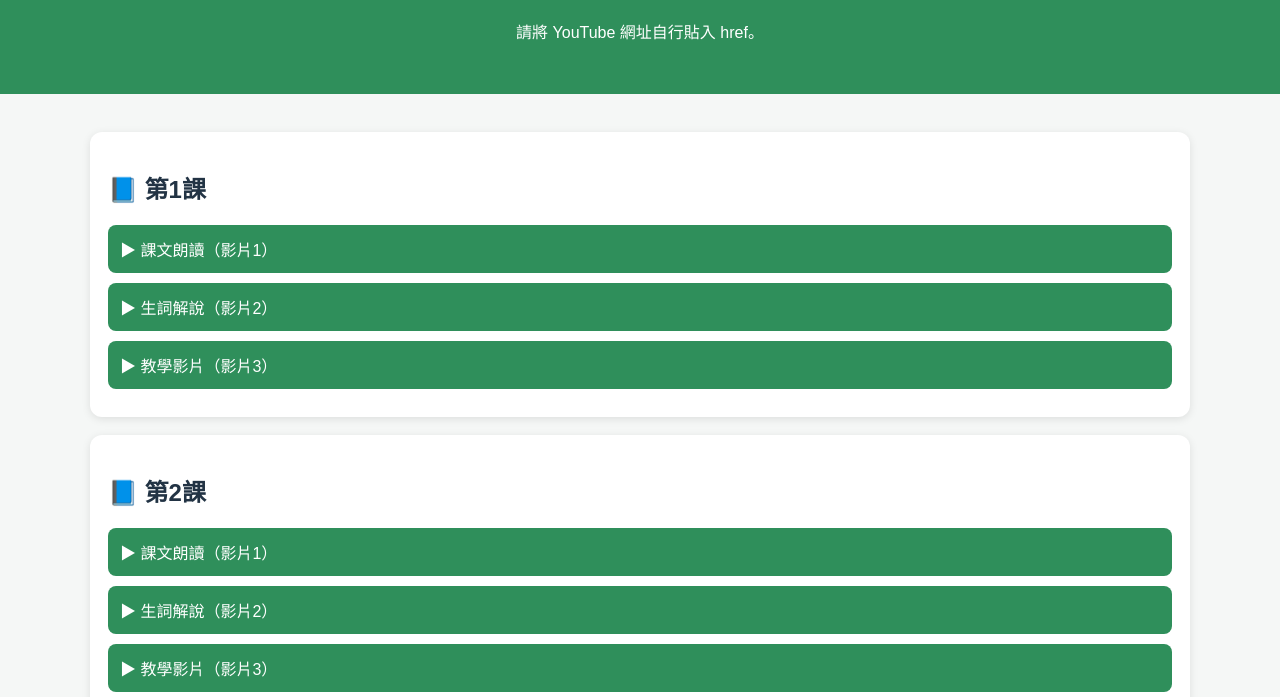
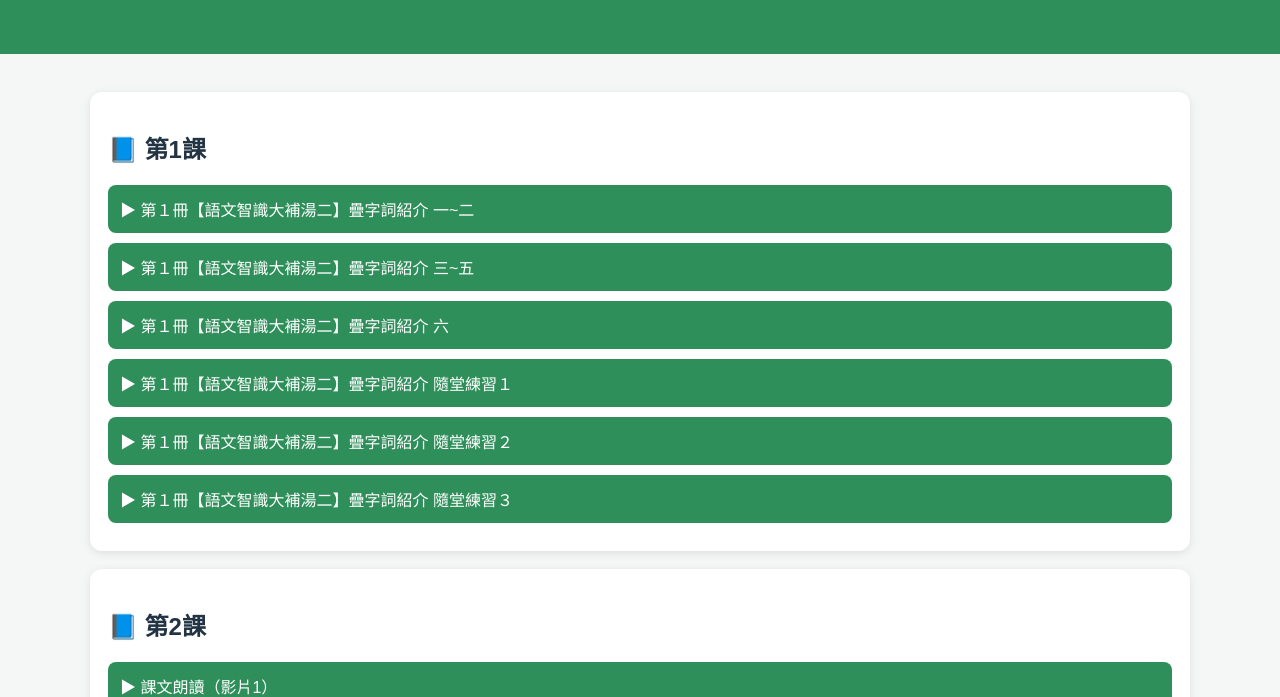
Before and after one commit to mandylin0306-code/yuida-book01, a plain HTML site: page index.html in a window 1280 px wide. Shown: the part 105-802 px from the top of the page. Drawn offline with Linux system fonts and the light colour scheme.

Commit message:
Add files via upload

```diff
--- a/index.html
+++ b/index.html
@@ -10,11 +10,14 @@ main{max-width:1100px;margin:auto;padding:20px}
 .btn:hover{background:#236c45}
 footer{text-align:center;padding:20px;background:#e8efe9}
 </style></head><body>
-<header><h1>📘 育達第一冊教學影片</h1><p>請將 YouTube 網址自行貼入 href。</p></header><main>
+<header><h1>📘 育達第一冊教學影片</h1></header><main>
 <section class="lesson"><h2>📘 第1課</h2>
-<a class="btn" href="https://www.youtube.com/" target="_blank">▶ 課文朗讀（影片1）</a>
-<a class="btn" href="https://www.youtube.com/" target="_blank">▶ 生詞解說（影片2）</a>
-<a class="btn" href="https://www.youtube.com/" target="_blank">▶ 教學影片（影片3）</a>
+<a class="btn" href="https://youtu.be/qRxRSs7ANhE?si=qituS7C471H-J-dR" target="_blank">▶ 第１冊【語文智識大補湯二】疊字詞紹介 一~二 </a>
+<a class="btn" href="https://youtu.be/6-ApqysLeR0?si=HIda-Ivr5GT809EK" target="_blank">▶ 第１冊【語文智識大補湯二】疊字詞紹介 三~五 </a>
+<a class="btn" href="https://youtu.be/1asboF9KTQM?si=JDMtalNIYkXxfI9K" target="_blank">▶ 第１冊【語文智識大補湯二】疊字詞紹介 六 </a>
+<a class="btn" href="https://youtu.be/4dM_AQTBTus?si=c9deb8E2RwqEc1zO" target="_blank">▶ 第１冊【語文智識大補湯二】疊字詞紹介 隨堂練習１ </a>
+<a class="btn" href="https://youtu.be/whQiHsJZBt8?si=x3_uaigRTdQCIICb" target="_blank">▶ 第１冊【語文智識大補湯二】疊字詞紹介 隨堂練習２ </a>
+<a class="btn" href="https://youtu.be/UGE--vZLXCk?si=X8YR8hGJ45YYVxdp" target="_blank">▶ 第１冊【語文智識大補湯二】疊字詞紹介 隨堂練習３ </a>
 </section>
 <section class="lesson"><h2>📘 第2課</h2>
 <a class="btn" href="https://www.youtube.com/" target="_blank">▶ 課文朗讀（影片1）</a>
```
